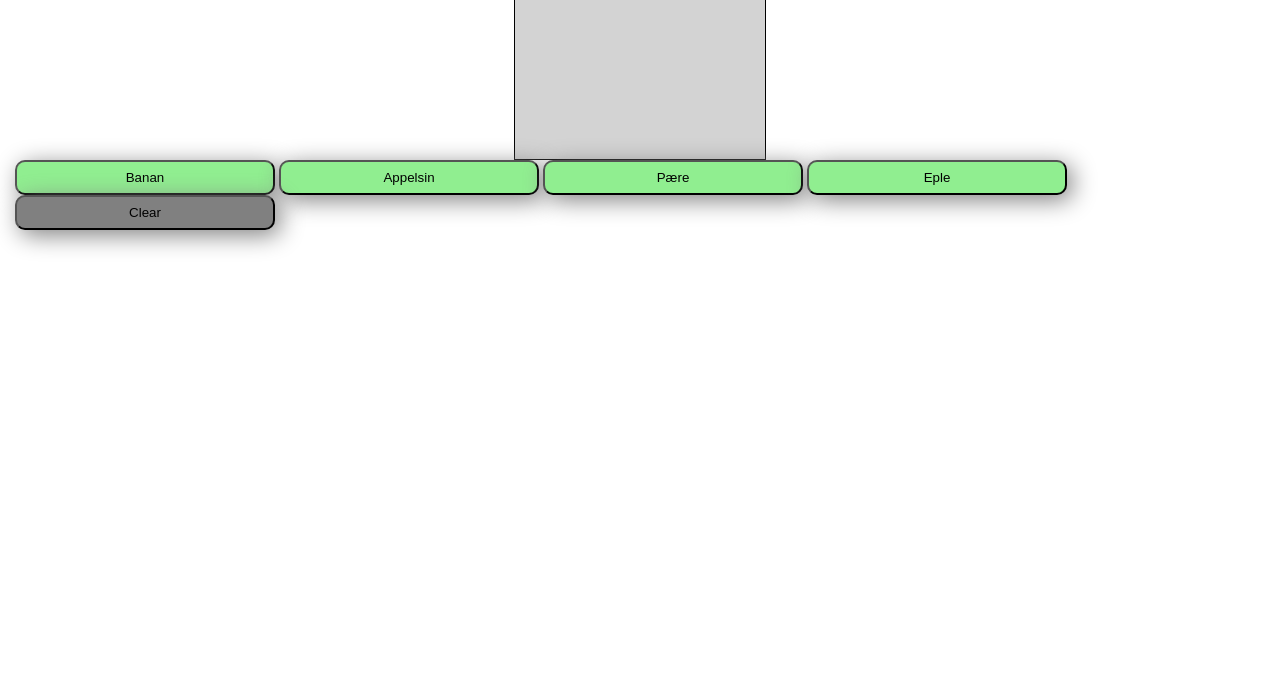
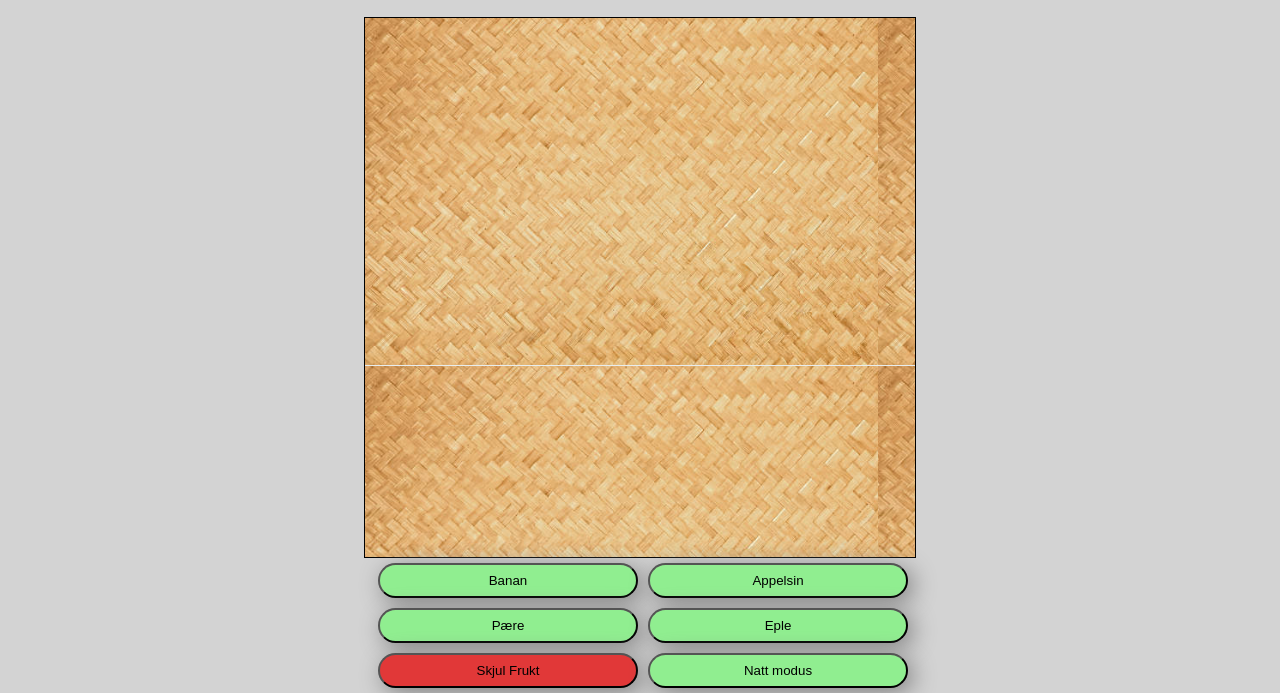
Before and after one commit to MatsHalvorsen/teamoppgave1, a plain HTML site: page index.html in a window 1280 px wide. Shown: the part 107-800 px from the top of the page. Drawn offline with Linux system fonts and the light colour scheme.

Commit message:
alot of changes

```diff
--- a/app.js
+++ b/app.js
@@ -15,21 +15,13 @@
 // }
 
 
-function visesBilde(bilde) {
-    if (document.getElementById(bilde).style.display = "block") {
-        return 1
+
+function visFrukt(bilde) {
+    if (document.getElementById(bilde).style.display == "none") {
+        document.getElementById(bilde).style.display = "inline";
     }
     else {
-        return 0
-    }
-}
-
-function visFrukt(bilde) {
-    if (visesBilde(bilde) == 1) {
         document.getElementById(bilde).style.display = "none";
-    }
-    else {
-        document.getElementById(bilde).style.display = "block";
     }
 }
 
@@ -41,8 +33,28 @@ function hideFruit(){
     document.getElementById('bilde3').style.display = "none";
     document.getElementById('bilde4').style.display = "none";
 
+    // for (let i = 1; document.getElementById('bilde' + i); i++) {
+    //     document.getElementById('bilde' + i).style.display = "none";
+    // }
+
+}
+let daynight = 1; // 1 day, 0 night
+/* endre farge */
+function changeColor(){
+    if (daynight == 1) {
+        document.body.style.background = 'white';
+        document.getElementById('tittel').style.color = 'black';
+    }
+    else if (daynight == 0) {
+        document.body.style.background = 'darkblue';
+        document.getElementById('tittel').style.color = 'white';
+    }
 }
 
 
 
+
+
+
+
 //
--- a/index.html
+++ b/index.html
@@ -6,10 +6,11 @@
     <meta name="viewport" content="width=device-width, initial-scale=1.0">
     <title>Gruppeoppgave1</title>
     <link rel="stylesheet" href="style.css">
+    <link >
 </head>
 <body>
 
-
+<h1 id="tittel"> Fruktkurv</h1>
 <div id="inventory">
     <!-- div#item$*x (x = antallet som trengs) -->
     <div id="item1"><img id="bilde1" class="banan"src="https://cdn.discordapp.com/attachments/1135484613872062464/1141332547922567168/bananAnsikt_transparent.png" style="display: none"></div>
@@ -25,16 +26,13 @@
     <button onclick="visFrukt('bilde3')">Pære</button>
     <button onclick="visFrukt('bilde4')">Eple</button>
 
-    <button id="clrBtn" onclick="hideFruit()">Clear</button>
+    <button id="clrBtn" onclick="hideFruit()">Skjul Frukt</button>
+
+    <button id="changeColor" onclick="changeColor()">Natt modus</button>
 </div>
 
 
-<!-- <div id="pictures">
-    <img id="bilde1" class="banan"src="https://cdn.discordapp.com/attachments/1135484613872062464/1141332547922567168/bananAnsikt_transparent.png">
-    <img id="bilde2" class="appelsin"src="https://cdn.discordapp.com/attachments/1135484613872062464/1141333596439847013/appelsin-removebg-preview.png">
-    <img id="bilde3" class="pære"src="https://cdn.discordapp.com/attachments/1135484613872062464/1141337837468393472/pre-removebg-preview-removebg-preview.png">
-    <img id="bilde4" class="eple"src="https://cdn.discordapp.com/attachments/1135484613872062464/1141334101685710920/eple-removebg-preview.png">
-</div> -->
+
 <script src="app.js"></script>
 
 </body>
--- a/style.css
+++ b/style.css
@@ -1,20 +1,32 @@
 body{
-    margin: 15px;
+    margin: 0;
+    padding: 0;
+    height: 100vh;
+    display: flex;
+    align-items: center;
+    justify-content: center;
+    flex-direction: column;
+    background-color: lightgrey;
 }
-
+h1 {
+    font-size: 50px;
+    font-family: 'Courier New', Courier, monospace;
+}
 div {
     font-size: 25;
 }
 
 #inventory {
     border: solid black 1px;
-    width: 250px;
-    height: 250px;
+    width: 550px;
+    height: 550px;
     display: grid;
     justify-self: center;
     align-items: center;
     grid-template-columns: auto auto;
     background-color: lightgray;
+    background-image: url(/kurv.png);
+
 }
 
 #inventory > div {
@@ -30,33 +42,42 @@ button {
     box-shadow: 5px 5px 25px grey;
     width: 260px;
     padding: 8px;
-    border-radius: 10px;
-    left: 1%
+    border-radius: 20px;
+    position: relative;
+    left: 3px;
+    margin: 5px;
 
 }
 
+#buttons {
+    grid-template-columns: auto auto;
+    display: grid;
+    justify-self: center;
+    align-items: center;
+
+}
 
 #clrBtn {
-    background-color: grey;
+    background-color: rgb(225, 56, 56);
     box-shadow: 5px 5px 25px grey;
     width: 260px;
     padding: 8px;
-    border-radius: 10px;
-    left: 1%
+    border-radius: 20px;
+
 
 }
 
 
 
 img.pære{
-    width:70px;
+    width:120px;
 }
 img.appelsin{
-    width: 100px;
+    width: 140px;
 }
 img.banan{
-    width: 50px;
+    width: 80px;
 }
 img.eple{
-    width: 100px;
+    width: 140px;
 }
```
Also changed, not shown: kurv.png (added).
